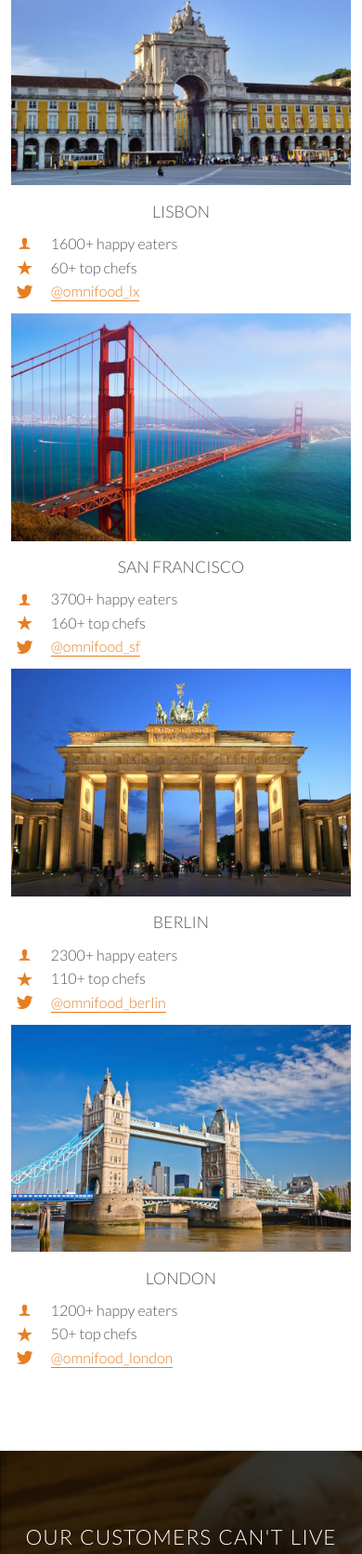
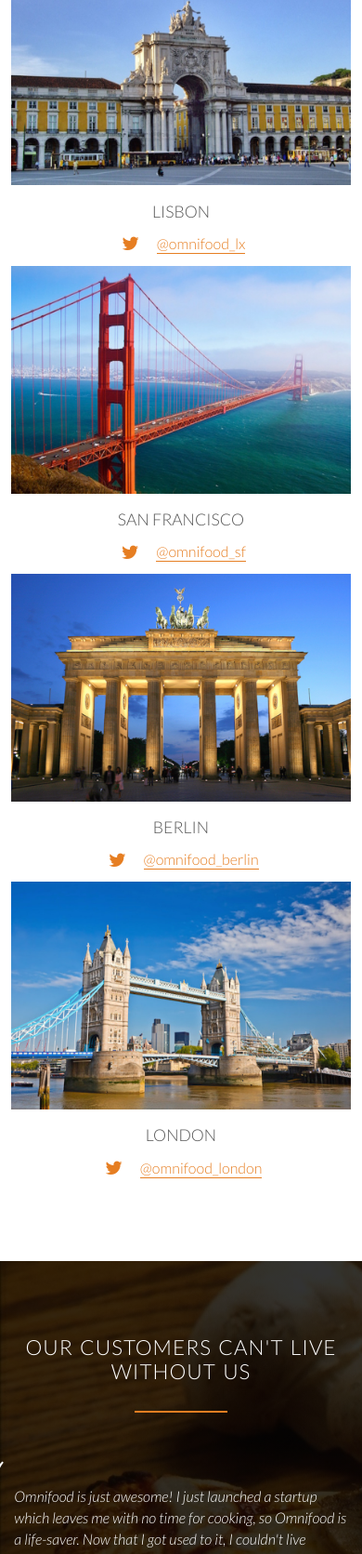
Before and after one commit to thabermeyer/omnifood-project, a website: page app/index.html in a window 390 px wide. Shown: the part 3340-5011 px from the top of the page at 93% size. Drawn offline with Linux system fonts and the light colour scheme.

Commit message:
Finished making cities section responsive

```diff
--- a/app/assets/styles/modules/_cities.css
+++ b/app/assets/styles/modules/_cities.css
@@ -15,6 +15,13 @@
     &__info {
 
         margin-bottom: 5px;
+        text-align: center;
+
+        @mixin atLarge {
+
+            text-align: left;
+
+        }
 
         & a:link, & a:visited {
 
@@ -33,6 +40,18 @@
 
         }
 
+        &--hide-on-small {
+
+            display: none;
+
+            @mixin atLarge {
+
+                display: initial;
+
+            }
+
+        }
+
     }
 
 }
--- a/app/index.html
+++ b/app/index.html
@@ -208,12 +208,12 @@
 
                 <h3 class="heading heading__h3">Lisbon</h3>
 
-                <div class="cities__info">
+                <div class="cities__info cities__info--hide-on-small">
                     <i class="ion-ios-person icon--small"></i>
                     1600+ happy eaters
                 </div>
 
-                <div class="cities__info">
+                <div class="cities__info cities__info--hide-on-small">
                     <i class="ion-ios-star icon--small"></i>
                     60+ top chefs
                 </div>
@@ -233,12 +233,12 @@
 
                 <h3 class="heading heading__h3">San Francisco</h3>
 
-                <div class="cities__info">
+                <div class="cities__info cities__info--hide-on-small">
                     <i class="ion-ios-person icon--small"></i>
                     3700+ happy eaters
                 </div>
 
-                <div class="cities__info">
+                <div class="cities__info cities__info--hide-on-small">
                     <i class="ion-ios-star icon--small"></i>
                     160+ top chefs
                 </div>
@@ -259,12 +259,12 @@
 
                 <h3 class="heading heading__h3">Berlin</h3>
 
-                <div class="cities__info">
+                <div class="cities__info cities__info--hide-on-small">
                     <i class="ion-ios-person icon--small"></i>
                     2300+ happy eaters
                 </div>
 
-                <div class="cities__info">
+                <div class="cities__info cities__info--hide-on-small">
                     <i class="ion-ios-star icon--small"></i>
                     110+ top chefs
                 </div>
@@ -283,12 +283,12 @@
                 </figure>
                 <h3 class="heading heading__h3">London</h3>
 
-                <div class="cities__info">
+                <div class="cities__info cities__info--hide-on-small">
                     <i class="ion-ios-person icon--small"></i>
                     1200+ happy eaters
                 </div>
 
-                <div class="cities__info">
+                <div class="cities__info cities__info--hide-on-small">
                     <i class="ion-ios-star icon--small"></i>
                     50+ top chefs
                 </div>
--- a/app/temp/styles/styles.css
+++ b/app/temp/styles/styles.css
@@ -3344,6 +3344,17 @@ section {
 .cities__info {
 
         margin-bottom: 5px;
+        text-align: center;
+
+    }
+
+@media (min-width: 1200px) {
+
+.cities__info {
+
+            text-align: left
+
+    }
 
     }
 
@@ -3363,6 +3374,22 @@ section {
             border-bottom: 1px solid transparent;
 
         }
+
+.cities__info--hide-on-small {
+
+            display: none;
+
+        }
+
+@media (min-width: 1200px) {
+
+.cities__info--hide-on-small {
+
+                display: initial
+
+        }
+
+    }
 
 .testimonials__block {
 
```
